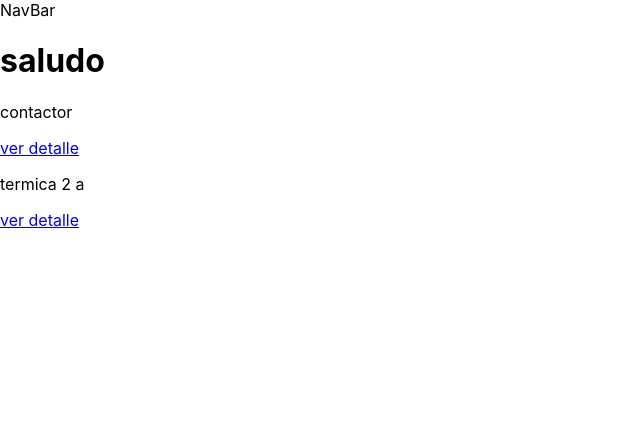
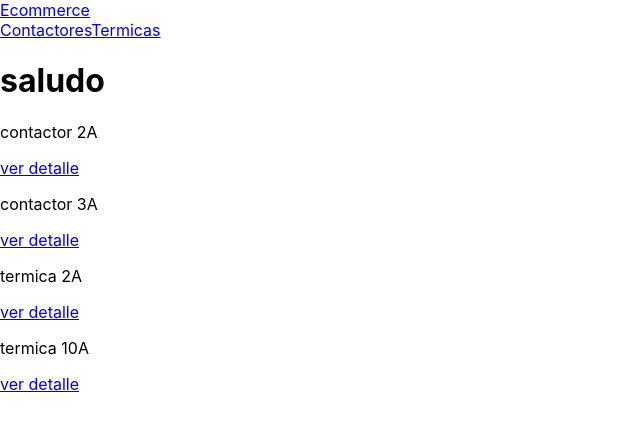
Before and after one commit to marianorigo18/2daPreEntregaRigo, a React (Create React App) app: page / in a window 1280 px wide. Shown: the top 428 px of the page, without its empty margins (0-640 px from the left). Built offline with nearby package versions, Linux system fonts and the light colour scheme.

Commit message:
fix commit

```diff
--- a/src/asyncMocks.js
+++ b/src/asyncMocks.js
@@ -1,19 +1,53 @@
 const products = [
     {
         id: "1",
-        name: "contactor",
+        name: "contactor 2A",
+        category: "contactores",
+        stock: 25,
+        description: "lorem ipsum tajuni jare ra ju"
+    },
+    {
+        id: "3",
+        name: "contactor 3A",
         category: "contactores",
         stock: 25,
         description: "lorem ipsum tajuni jare ra ju"
     },
     {
         id: "2",
-        name: "termica 2 a",
-        category: "termica",
+        name: "termica 2A",
+        category: "termicas",
+        stock: 25,
+        description: "lorem ipsum tajuni jare ra ju"
+    },
+    {
+        id: "4",
+        name: "termica 10A",
+        category: "termicas",
         stock: 25,
         description: "lorem ipsum tajuni jare ra ju"
     }
 ]
+
+const category = [
+    {
+        id: "1",
+        description: "Contactores",
+        slug: "contactores"
+    },
+    {
+        id: "2",
+        description: "Termicas",
+        slug: "termicas"
+    },
+]
+export const getCategories = () => {
+    return new Promise ((resolve, reject) =>{
+        setTimeout(()=>{
+            resolve(category)
+        },500)
+    })
+}
 
 export const getProducts = () => {
     return new Promise ((resolve, reject) =>{
--- a/src/components/ItemDetailContainer/ItemDetailContainer.jsx
+++ b/src/components/ItemDetailContainer/ItemDetailContainer.jsx
@@ -6,7 +6,6 @@ const ItemDetailContainer = () => {
     const [ product, setProduct] = useState({})
     const [loading, setLoading] = useState(true)
     const {productId} = useParams();
-    console.log(productId)
     useEffect(()=>{
         getProductsById(productId)
         .then(response => {
@@ -25,7 +24,7 @@ const ItemDetailContainer = () => {
     }
 
     return(
-        <div style={{display: "flex", justifyContent: "center"}}>
+        <div style={{display: "flex", justifyContent: "center", flexDirection: "column"}}>
             <h1>Hello i´m item detail container</h1>
             <div style={{fontSize: "40px"}}>
                 <p>{product.id}</p>
--- a/src/components/ItemListContainer/ItemListContainer.jsx
+++ b/src/components/ItemListContainer/ItemListContainer.jsx
@@ -6,14 +6,14 @@ const ItemListContainer = () => {
     const [products, setProducts] = useState([])
     const [loading, setLoading] = useState(true)
     const {categoryId} = useParams();
-    console.log(categoryId)
 
     useEffect(() => {
+        setLoading(true)
         const asyncFunction = categoryId ? getProductsByCategory : getProducts
-
         asyncFunction(categoryId)
         .then(response => {
             setProducts(response)
+
         })
         .catch(err =>{
             console.log(err)
--- a/src/components/NavBar/NavBar.jsx
+++ b/src/components/NavBar/NavBar.jsx
@@ -1,6 +1,28 @@
+import { useEffect, useState } from "react"
+import { getCategories } from "../../asyncMocks"
+import { Link } from "react-router-dom"
 const NavBar = () => {
+  const [categories, setCategories] = useState([])
+
+  useEffect(()=>{
+    getCategories()
+    .then(response => {
+      setCategories(response)
+    })
+  },[])
+
+
   return (
-    <div>NavBar</div>
+    <div>
+      <Link to={"/"}>Ecommerce</Link>
+      <div>
+          {categories.map(cat =>{
+            return(
+              <Link key={cat.id} to={`/category/${cat.slug}`}>{cat.description}</Link>
+            )
+          })}
+      </div>
+    </div>
   )
 }
 
```
